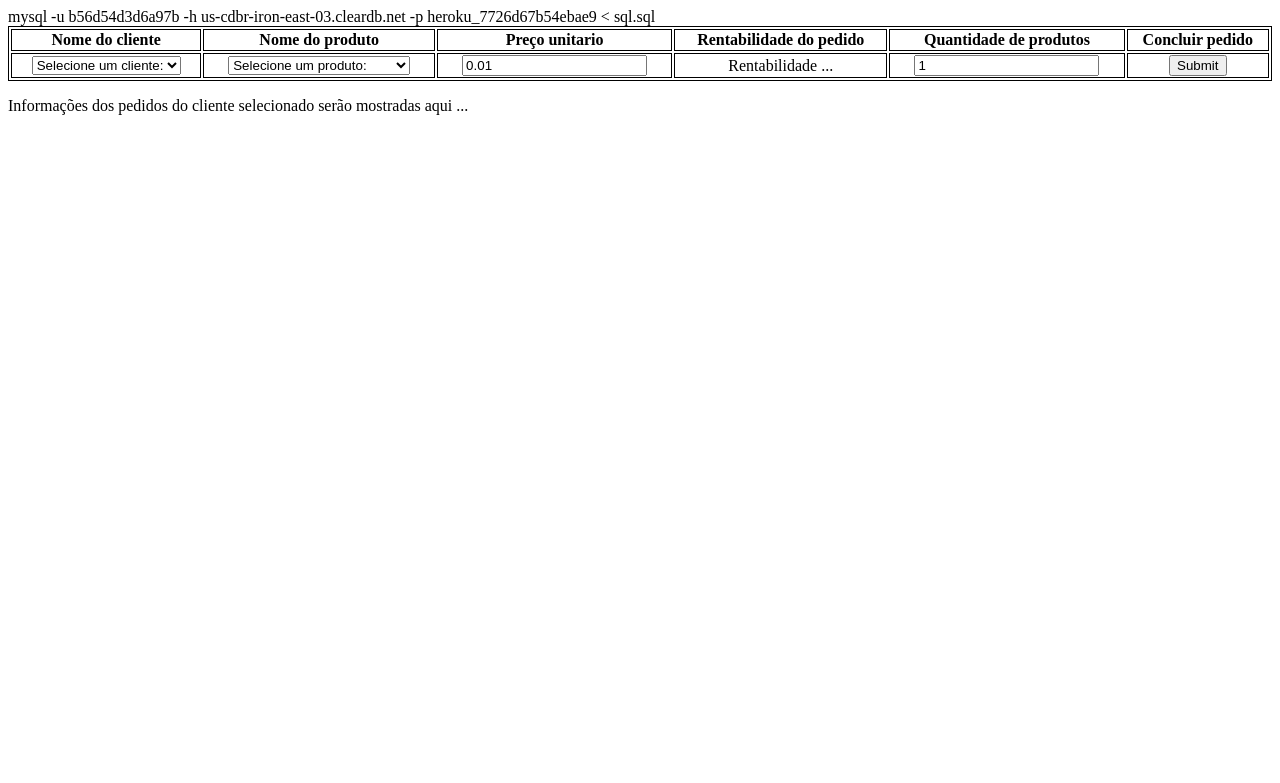
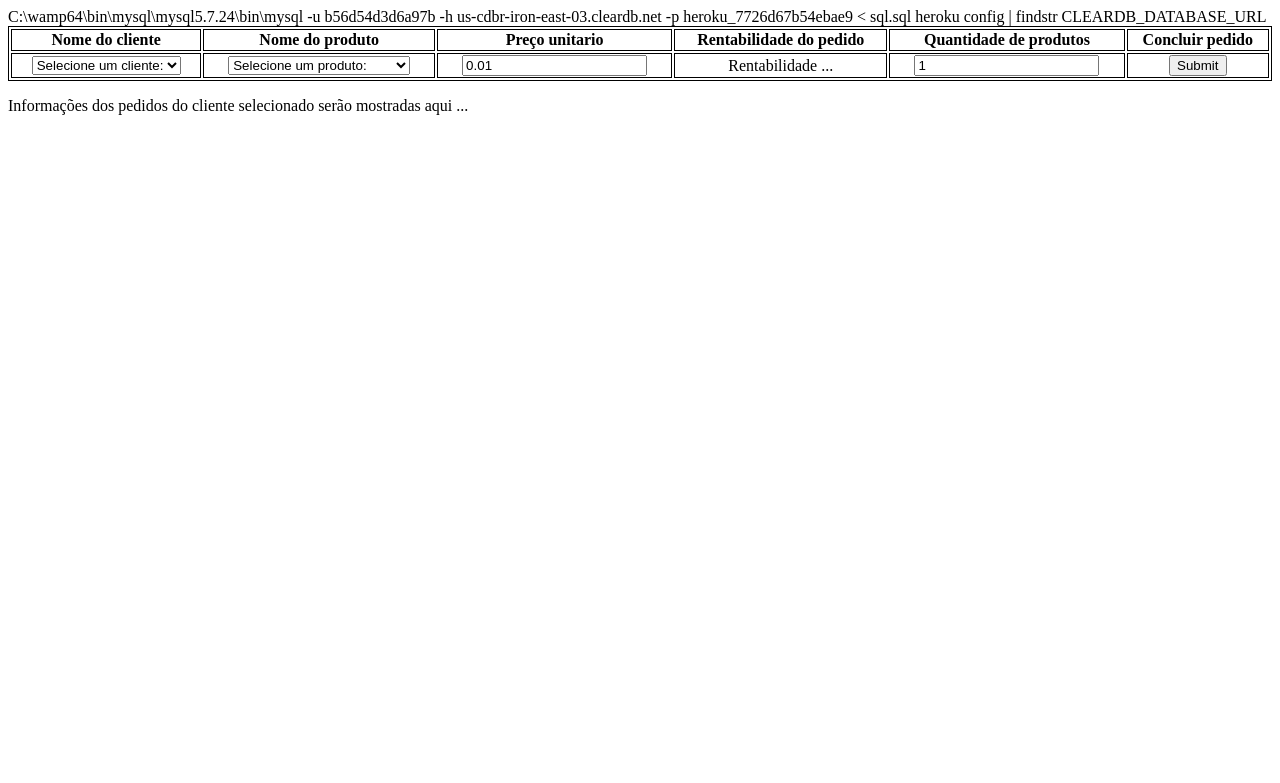
Before and after one commit to Lavus/FullStackHeroku, a PHP site: page / in a window 1280 px wide. Shown: the top 783 px of the page. Run offline with PHP 8.4, Linux system fonts and the light colour scheme; data comes from the database, SQL or seed files in the repository.

Commit message:
heroku database

```diff
--- a/index.php
+++ b/index.php
@@ -1,4 +1,5 @@
-mysql -u b56d54d3d6a97b -h us-cdbr-iron-east-03.cleardb.net -p heroku_7726d67b54ebae9 < sql.sql
+C:\wamp64\bin\mysql\mysql5.7.24\bin\mysql -u b56d54d3d6a97b -h us-cdbr-iron-east-03.cleardb.net -p heroku_7726d67b54ebae9 < sql.sql
+heroku config | findstr CLEARDB_DATABASE_URL
 
 <?php
     include("conexao.php");
--- a/sql.sql
+++ b/sql.sql
@@ -21,8 +21,8 @@
 --
 -- Database: `fullstack`
 --
-CREATE DATABASE IF NOT EXISTS `fullstack` DEFAULT CHARACTER SET latin1 COLLATE latin1_swedish_ci;
-USE `fullstack`;
+-- ~ CREATE DATABASE IF NOT EXISTS `fullstack` DEFAULT CHARACTER SET latin1 COLLATE latin1_swedish_ci;
+-- ~ USE `fullstack`;
 
 -- --------------------------------------------------------
 
```
